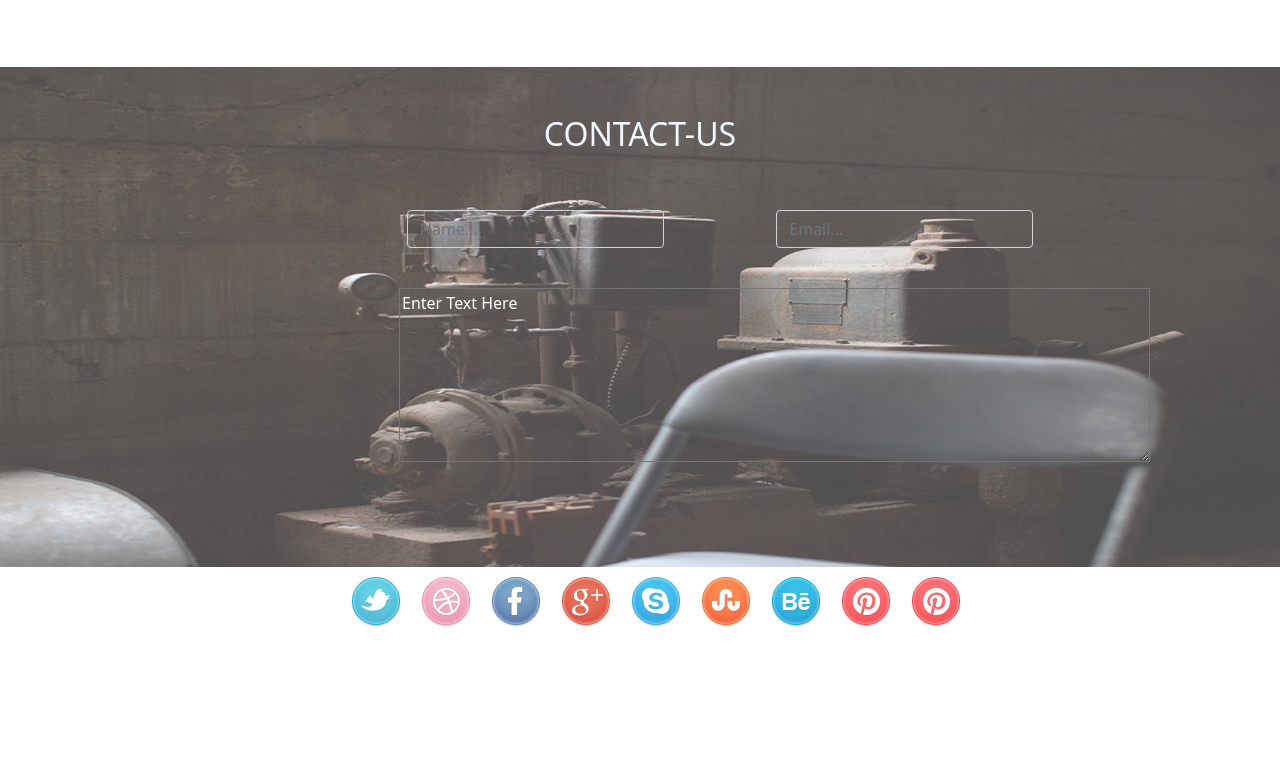
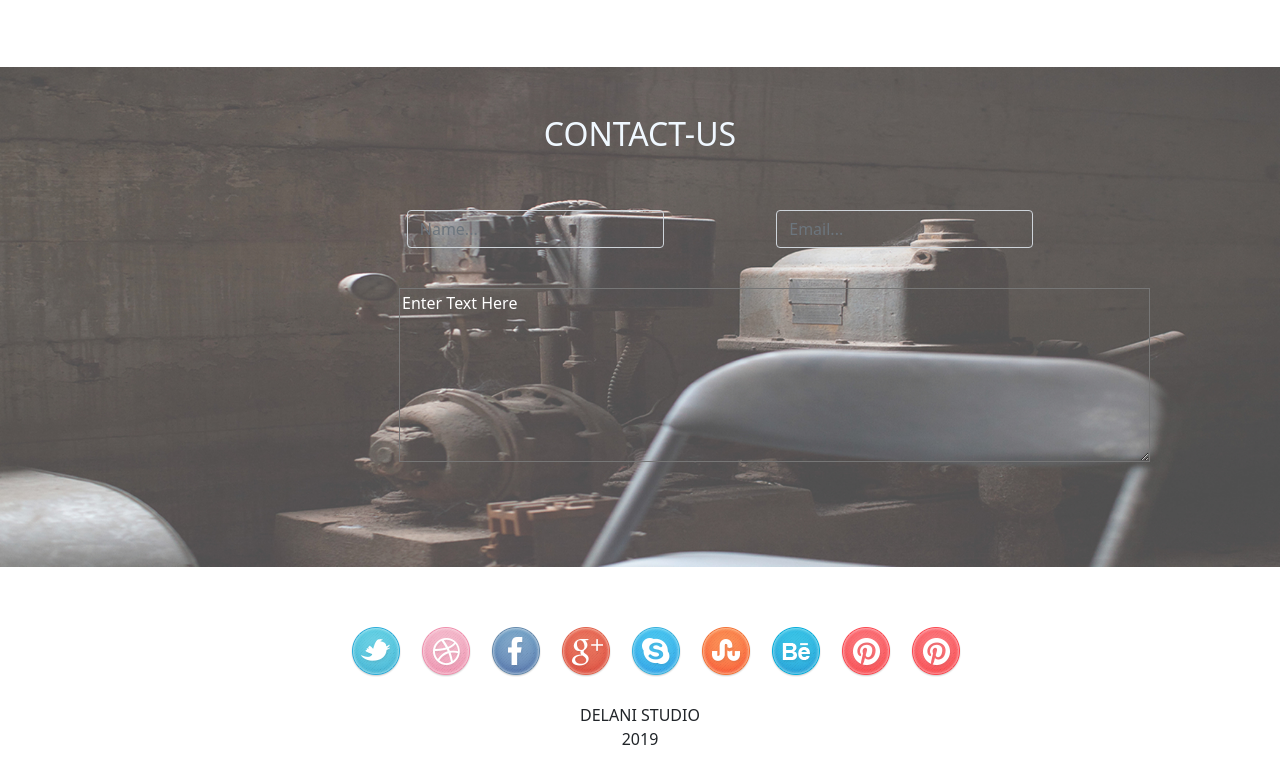
Before and after one commit to Tee-Mureithi/delani, a plain HTML site: page index.html in a window 1280 px wide. Shown: the part 3043-3810 px from the top of the page. Before the commit the page ends 3696 px from the top, so only its background shows below. Drawn offline with nearby package versions, Linux system fonts and the light colour scheme.

Commit message:
it will show copyright

```diff
--- a/index.css
+++ b/index.css
@@ -163,6 +163,12 @@
     margin: 0 auto;
  }
 
+.socials{
+    margin-top: 50px;
+}
+
+
+
  .socials ul {
      list-style: none;
      display: flex;
@@ -173,3 +179,7 @@
     margin: 10px;
 
 }
+
+.copyright{
+    text-align: center;
+}
--- a/index.html
+++ b/index.html
@@ -148,6 +148,11 @@
 
          </ul>
 
+         <div class="copyright">
+             <p>DELANI STUDIO <br> 2019</p>
+
+         </div>
+
     </section>
 
 </body>
```
